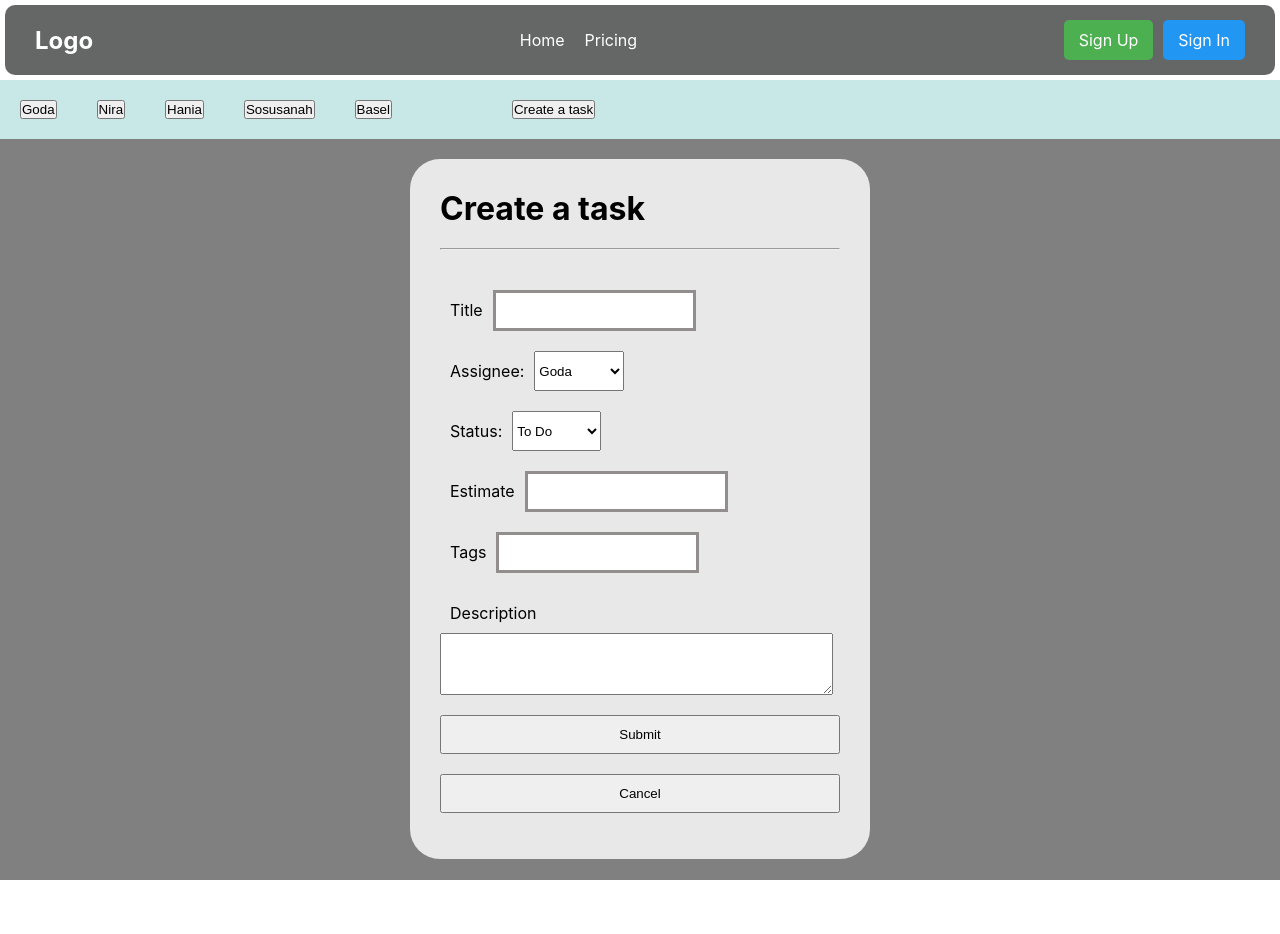
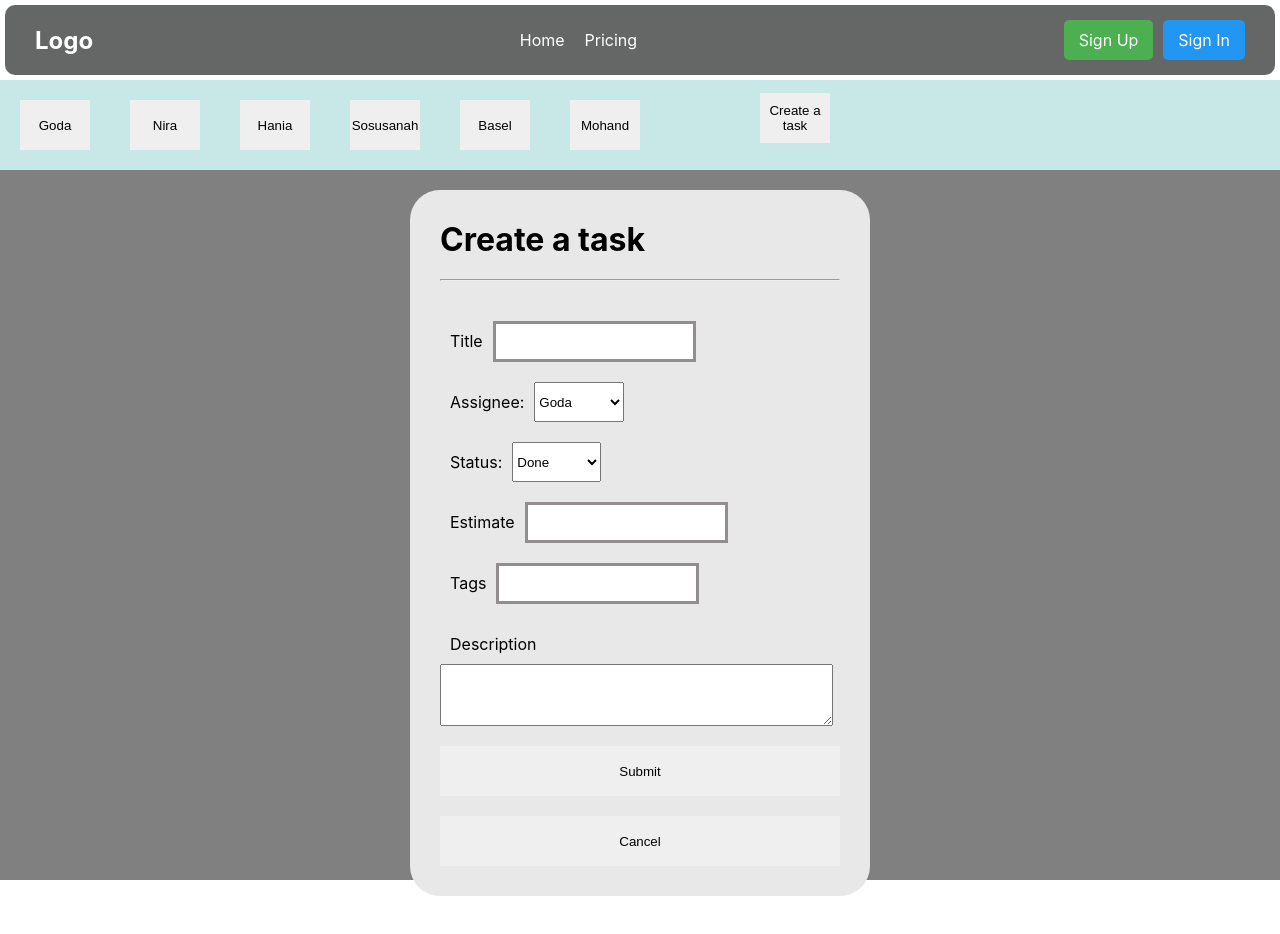
Before and after one commit to Abdullahtheauthor/task-management-frontend, a React (Create React App) app: page /board in a window 1280 px wide. Both pictures are taken after a click on the button "Create a task". Shown: the top 934 px of the page. Built offline with nearby package versions, Linux system fonts and the light colour scheme.

Commit message:
feat_create_task_button

```diff
--- a/src/App.js
+++ b/src/App.js
@@ -1,7 +1,6 @@
 import { BrowserRouter, Route, Routes } from "react-router-dom";
 import React from "react";
 import Board from "./Components/Board.js";
-
 import HomePage from "./Pages/HomePage";
 import Navbar from "./Components/Navbar";
 import SignupForm from "./Components/SignupForm.js";
@@ -12,15 +11,11 @@ function App() {
     <BrowserRouter>
       <>
         <Navbar />
-        {/* <Link to="/Signup">
-          <button style={{ fontSize: "20px" }}>SignUpForm</button>
-        </Link> */}
-
         <Routes>
           <Route path="/" element={<HomePage />} />
           <Route path="/Signup" element={<SignupForm />} />
           <Route path="/Signin" element={<SigninForm />} />
-          <Route path="/board" element={<Board />} />
+          <Route path="/board" element={<Board />} /> {/* Direct access */}
         </Routes>
       </>
     </BrowserRouter>
--- a/src/Components/Board.js
+++ b/src/Components/Board.js
@@ -1,11 +1,22 @@
 import { useState } from "react";
-import { useNavigate } from "react-router-dom";
+import { useNavigate } from "react-router-dom"; // Import useNavigate
 import CreateTask from "./CreateTask";
-
 import "../task.css";
 
 export default function Board() {
+  const navigate = useNavigate(); // Initialize navigate
   const [isCreateTaskOpen, setCreateTaskOpen] = useState(false);
+
+  function handleCancelButtonInCreateTask() {
+    setCreateTaskOpen(false);
+  }
+
+  const handleCreateTaskButton = () => {
+    setCreateTaskOpen(true);
+    // Navigate to /board only when the create task button is clicked
+    navigate("/board");
+  };
+
   return (
     <div style={{ background: "grey", width: "100%", height: "100vh" }}>
       <div style={{ background: "rgb(200,232,232)", width: "100%" }}>
@@ -14,11 +25,11 @@ export default function Board() {
         <button style={{ margin: "20px" }}>Hania</button>
         <button style={{ margin: "20px" }}>Sosusanah</button>
         <button style={{ margin: "20px" }}>Basel</button>
+        <button style={{ margin: "20px" }}>Mohand</button>
+
         <button
           style={{ marginLeft: "100px" }}
-          onClick={() => {
-            setCreateTaskOpen(true);
-          }}
+          onClick={handleCreateTaskButton} // Call this function on click
         >
           Create a task
         </button>
@@ -30,7 +41,12 @@ export default function Board() {
           alignItems: "center",
         }}
       >
-        {isCreateTaskOpen && <CreateTask open={isCreateTaskOpen} />}
+        {isCreateTaskOpen && (
+          <CreateTask
+            open={isCreateTaskOpen}
+            onClose={handleCancelButtonInCreateTask}
+          />
+        )}
       </div>
     </div>
   );
--- a/src/Components/CreateTask.js
+++ b/src/Components/CreateTask.js
@@ -1,5 +1,14 @@
+import { useState } from "react";
 import "../task.css";
-export default function CreateTask({ open }) {
+export default function CreateTask({ open, onClose }) {
+  const [taskForm, setTaskForm] = useState({
+    title: "",
+    Assignee: "",
+    status: "Done",
+    estimate: "",
+    tag: "",
+    Description: "",
+  });
   return (
     <form
       style={{
@@ -36,9 +45,10 @@ export default function CreateTask({ open }) {
         <div style={{ display: "flex", marginBottom: "20px" }}>
           <label>Title</label>
           <input
-
-          //   value={formInputs.userPass}
-          //   onChange={handleChangePasswordInput}
+            value={taskForm.title}
+            onChange={(e) => {
+              setTaskForm({ ...taskForm, title: e.target.value });
+            }}
           />
         </div>
         {/* //title */}
@@ -46,53 +56,78 @@ export default function CreateTask({ open }) {
         {/* Assigne */}
         <div style={{ display: "flex", marginBottom: "20px" }}>
           <label>Assignee: </label>
-          <select id="status">
-            <option value="">Goda</option>
-            <option value="">Nira</option>
-            <option value="">Sousannah</option>
-            <option value="">Hania</option>
-            <option value="">Basel</option>
-            <option value="">Mohand</option>
+          <select
+            value={taskForm.Assignee}
+            onChange={(e) => {
+              // console.log()
+              setTaskForm({ ...taskForm, Assignee: e.target.value });
+            }}
+          >
+            <option value="Goda">Goda</option>
+            <option value="Nira">Nira</option>
+            <option value="Sousannah">Sousannah</option>
+            <option value="Hania">Hania</option>
+            <option value="Basel">Basel</option>
+            <option value="Mohand">Mohand</option>
           </select>
         </div>
         {/* // Assigne */}
+
+        {/* Status options */}
         <div style={{ display: "flex", marginBottom: "20px" }}>
           <label>Status: </label>
-          <select id="status">
-            <option value="">To Do</option>
-            <option value="">In progress</option>
-            <option value="">Blocked</option>
-            <option value="">Done</option>
+          <select
+            value={taskForm.status}
+            onChange={(e) => {
+              // console.log()
+              setTaskForm({ ...taskForm, status: e.target.value });
+            }}
+          >
+            <option value="To Do">To Do</option>
+            <option value="In progress">In progress</option>
+            <option value="Blocked">Blocked</option>
+            <option value="Done">Done</option>
           </select>
         </div>
 
         <div style={{ display: "flex", marginBottom: "20px" }}>
           <label>Estimate</label>
           <input
+            value={taskForm.estimate}
+            onChange={(e) => {
+              setTaskForm({ ...taskForm, estimate: e.target.value });
+            }}
 
-          //   value={formInputs.userPass}
-          //   onChange={handleChangePasswordInput}
+            //   value={formInputs.userPass}
+            //   onChange={handleChangePasswordInput}
           />
         </div>
 
         <div style={{ display: "flex", marginBottom: "20px" }}>
           <label>Tags</label>
           <input
-
-          //   value={formInputs.userPass}
-          //   onChange={handleChangePasswordInput}
+            value={taskForm.tag}
+            onChange={(e) => {
+              setTaskForm({ ...taskForm, tag: e.target.value });
+            }}
           />
         </div>
-
+        {/* Description text area */}
         <label>Description</label>
         <textarea
           rows="4"
           cols="47"
           name="comment"
           form="usrform"
-          value=""
+          value={taskForm.Description}
+          onChange={(e) => {
+            setTaskForm({ ...taskForm, Description: e.target.value });
+          }}
         ></textarea>
 
+        {/*///  Description text area */}
+
+        {/* Sumbit Button */}
         <button
           id="submit-loan-button"
           type="button"
@@ -106,6 +141,7 @@ export default function CreateTask({ open }) {
         >
           Submit
         </button>
+        {/* //Sumbit Button */}
 
         {/* Cancel button */}
         <button
@@ -117,7 +153,7 @@ export default function CreateTask({ open }) {
             padding: "10px",
             Border: "none",
           }}
-          //   onClick={(e) => handleSubmit(e)}
+          onClick={onClose}
         >
           Cancel
         </button>
--- a/src/Components/SignupForm.js
+++ b/src/Components/SignupForm.js
@@ -29,9 +29,7 @@ export default function SignUpForm() {
     console.log(userData);
     console.log(formInputs);
     const foundUser = userData.find(
-      (user) =>
-        user.userName === formInputs.userName &&
-        user.userPass === formInputs.userPass
+      (user) => user.userName === formInputs.userName
     );
     console.log(foundUser);
 
--- a/src/task.css
+++ b/src/task.css
@@ -11,3 +11,10 @@ label{
 
 
 }
+button{border:none;
+width:70px;
+height: 50px;}
+
+button:hover{
+    background-color: rgb(232,280,232);
+}
```
